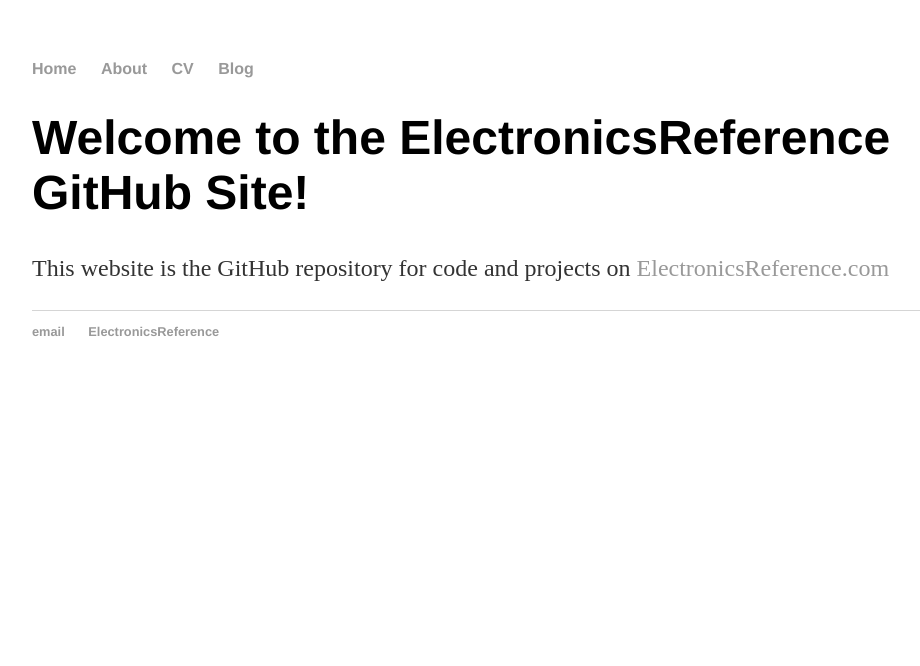
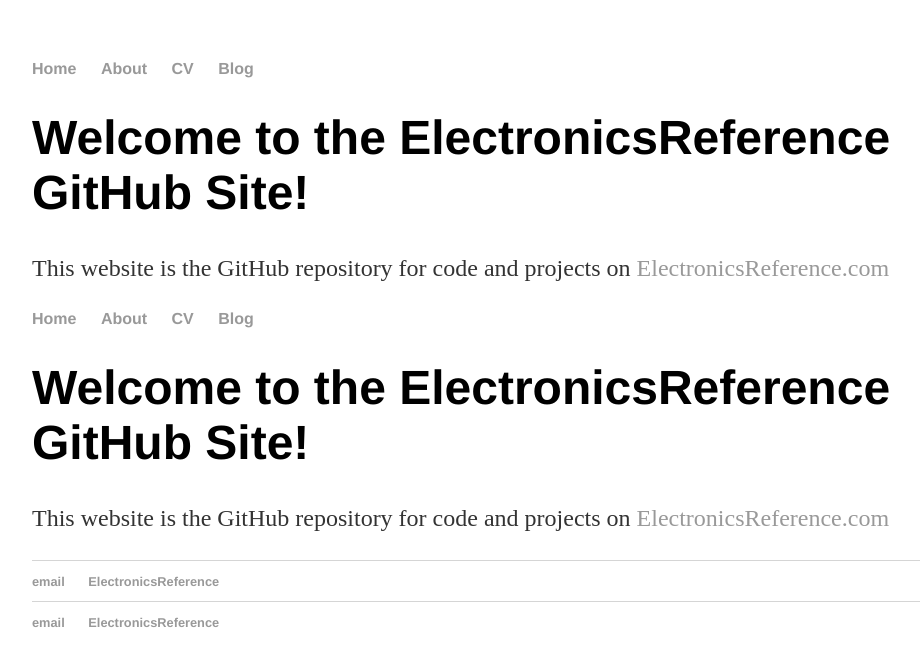
Before and after one commit to ElectronicsReference/electronicsreference.github.io, a Jekyll site: the page built from index.html, in a window 1280 px wide. Shown: the top 666 px of the page, without its empty margins (160-1080 px from the left). Built offline with Jekyll 4.4.1, drawn with Linux system fonts in a browser that asks for light colours.

Commit message:
Update index.html

```diff
--- a/index.html
+++ b/index.html
@@ -1,3 +1,13 @@
+---
+layout: default
+title: Hank Quinlan, Horrible Cop
+---
+<div class="blurb">
+	<h1>Welcome to the ElectronicsReference GitHub Site!</h1>
+	<p>This website is the GitHub repository for code and projects on <a href="https://electronicsreference.com">ElectronicsReference.com</a></p>
+</div><!-- /.blurb -->
+
+
 <!DOCTYPE html>
 <html>
 	<head>
```
